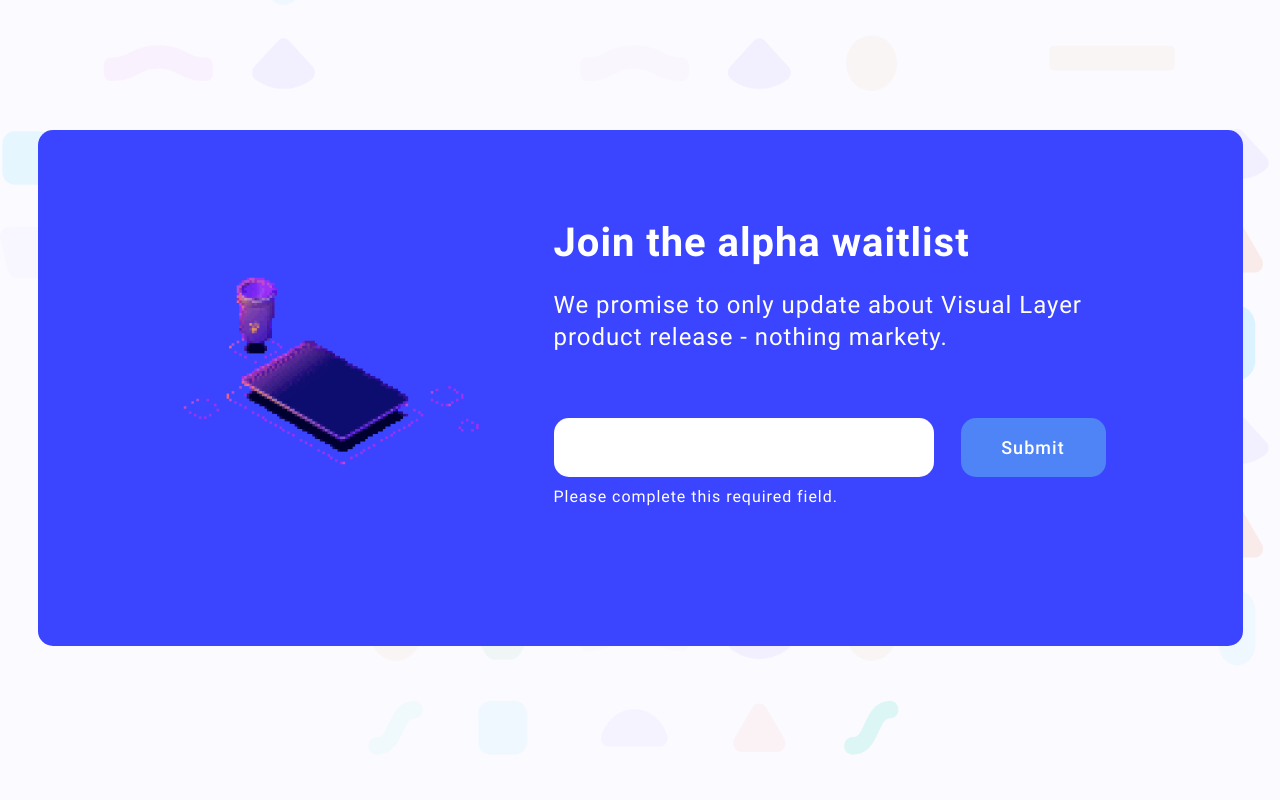
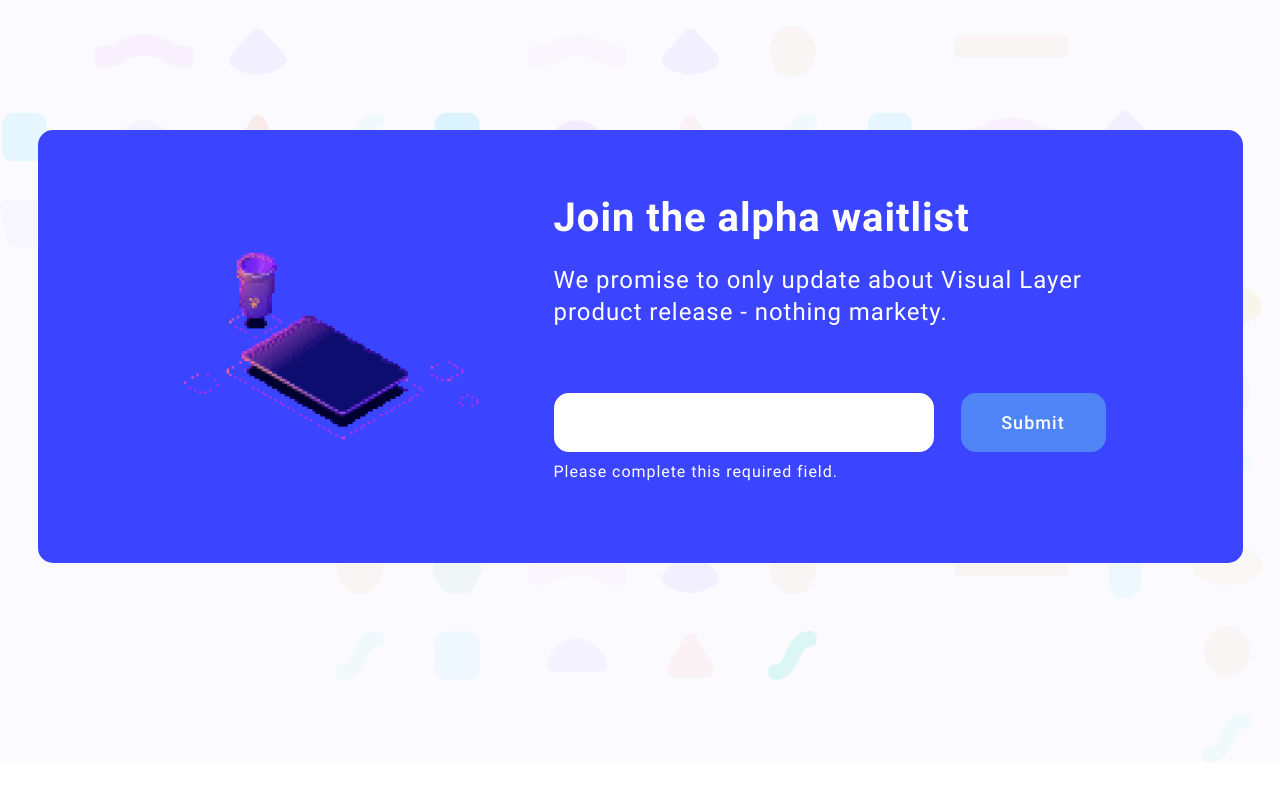
Before and after one commit to ux-mind/visual-layer, a React app: page / in a window 1280 px wide. Shown: the part 4632-5432 px from the top of the page. After the commit the page ends 5395 px from the top, so only its background shows below. Built offline with nearby package versions, Linux system fonts and the light colour scheme.

Commit message:
form fixes

```diff
--- a/src/styles/pages/_home.scss
+++ b/src/styles/pages/_home.scss
@@ -312,7 +312,7 @@
 		&__content {
 			background: linear-gradient(0deg, #3B45FF, #3B45FF);
 			border-radius: 15px;
-			padding: 52px 101px 86px 108px;
+			padding: 27px 101px 28px 108px;
 			display: flex;
 			justify-content: space-between;
 			img {
@@ -345,6 +345,7 @@
 			background: #FFFFFF;
 			border-radius: 15px;
 			margin-right: 27px;
+			color: black;
 			&-label {
 				font-style: normal;
 				font-weight: 400;
```
